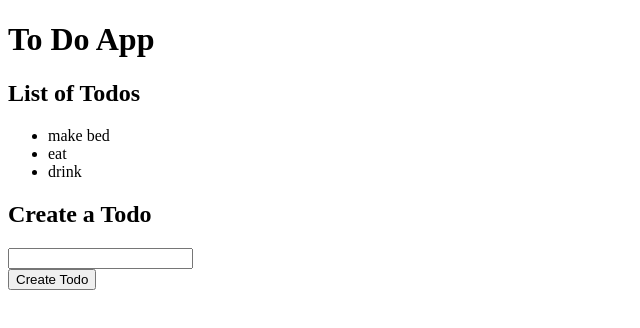
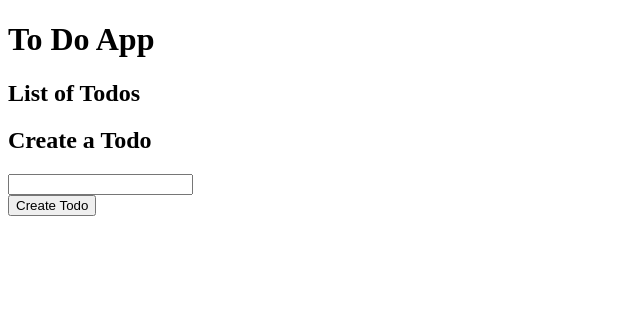
Before and after one commit to mahuntington/angular-observables, an Angular app: page / in a window 1280 px wide. Shown: the top 328 px of the page, without its empty margins (0-640 px from the left). Built offline with nearby package versions, Linux system fonts and the light colour scheme.

Commit message:
subject/observable working

```diff
--- a/src/app/todo.service.ts
+++ b/src/app/todo.service.ts
@@ -1,17 +1,17 @@
 import { Injectable } from '@angular/core';
-
-const FAKETODOS = [
-    'make bed',
-    'eat',
-    'drink'
-]
+import { Observable } from 'rxjs/Observable'
+import { Subject } from 'rxjs/Subject';
 
 @Injectable()
 export class TodoService {
-    getTodos(){
-        return FAKETODOS;
+
+    subject = new Subject();
+
+    getTodosObservable(){
+        return this.subject.asObservable();
     }
+
     addTodo(todo){
-        FAKETODOS.push(todo);
+        this.subject.next(todo);
     }
 }
--- a/src/app/todos-index/todos-index.component.ts
+++ b/src/app/todos-index/todos-index.component.ts
@@ -12,10 +12,12 @@ export class TodosIndexComponent implements OnInit {
       private todoService: TodoService
   ) { }
 
-  todos;
+  todos = [];
 
   ngOnInit() {
-      this.todos = this.todoService.getTodos();
+      this.todoService.getTodosObservable().subscribe(newTodo => {
+          this.todos.push(newTodo);
+      });
   }
 
 }
```
